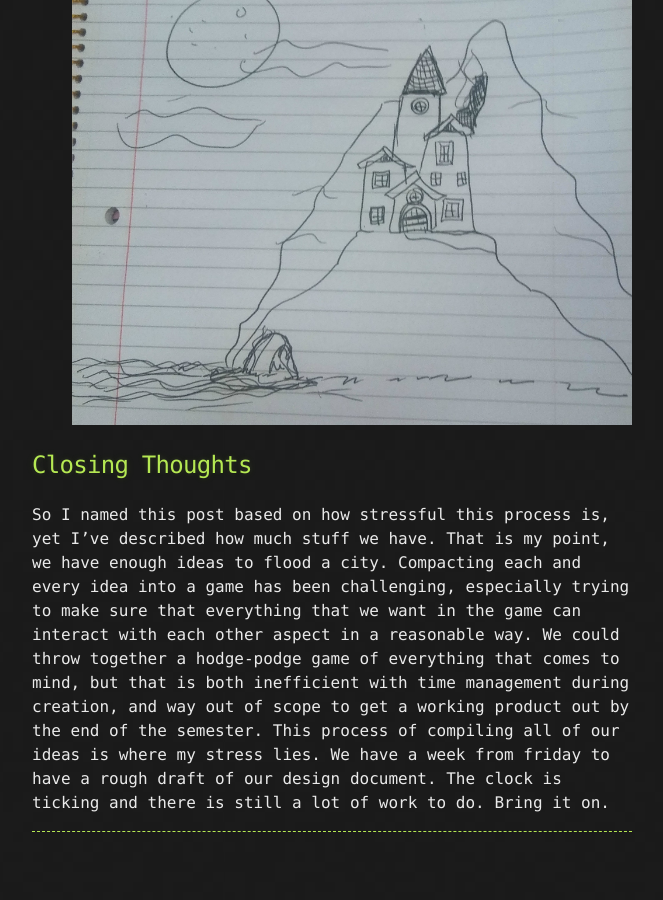
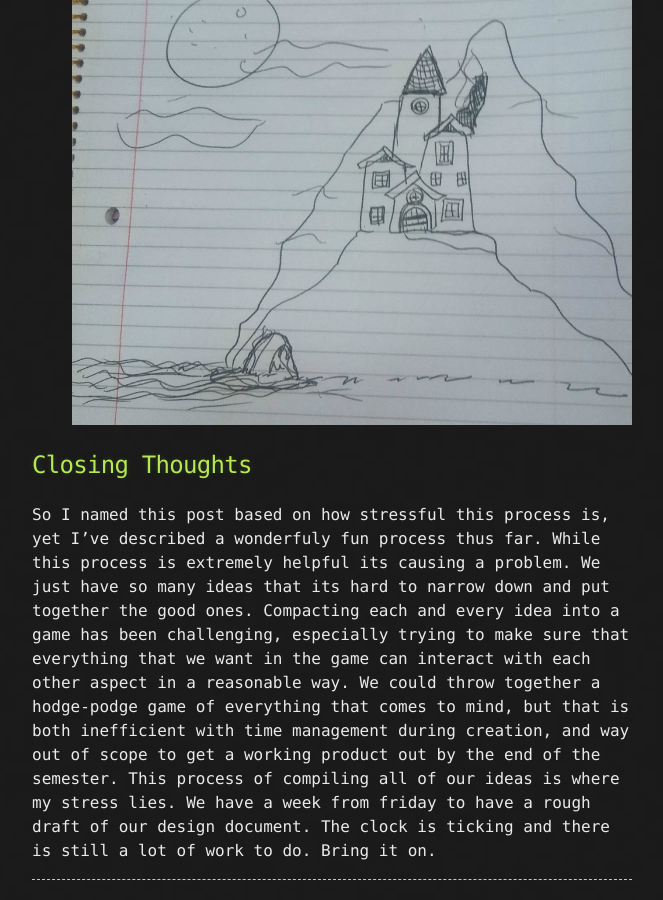
Before and after one commit to lambertq/lambertq.github.io, a Jekyll site: the page built from _posts/mariodungeon/2017-01-18-The-stress-of-design.markdown, in a window 1280 px wide and 900 px high, scrolled down 1617 px. Shown: the whole window, without its empty margins (308-971 px from the left). Built offline with Jekyll 4.4.1, drawn with Linux system fonts in a browser that asks for light colours; before the commit the page ends 2469 px from its top, so only the background shows below that.

Commit message:
Update 2017-01-18-The-stress-of-design.markdown

```diff
--- a/_posts/mariodungeon/2017-01-18-The-stress-of-design.markdown
+++ b/_posts/mariodungeon/2017-01-18-The-stress-of-design.markdown
@@ -38,8 +38,8 @@ will make use of outside inspriation for this, but I plan to pull some puzzle id
 
 ## [](#header-2)Closing Thoughts
 
-So I named this post based on how stressful this process is, yet I've described how much stuff we have. That is my point, we have
-enough ideas to flood a city. Compacting each and every idea into a game has been challenging, especially trying to make sure that
+So I named this post based on how stressful this process is, yet I've described a wonderfuly fun process thus far. While this process
+is extremely helpful its causing a problem. We just have so many ideas that its hard to narrow down and put together the good ones. Compacting each and every idea into a game has been challenging, especially trying to make sure that
 everything that we want in the game can interact with each other aspect in a reasonable way. We could throw together a hodge-podge
 game of everything that comes to mind, but that is both inefficient with time management during creation, and way out of scope to
 get a working product out by the end of the semester. This process of compiling all of our ideas is where my stress lies. We have a week from friday to have a rough draft of our design document. The clock is ticking and there is still a lot of work to do. Bring it on.
```
